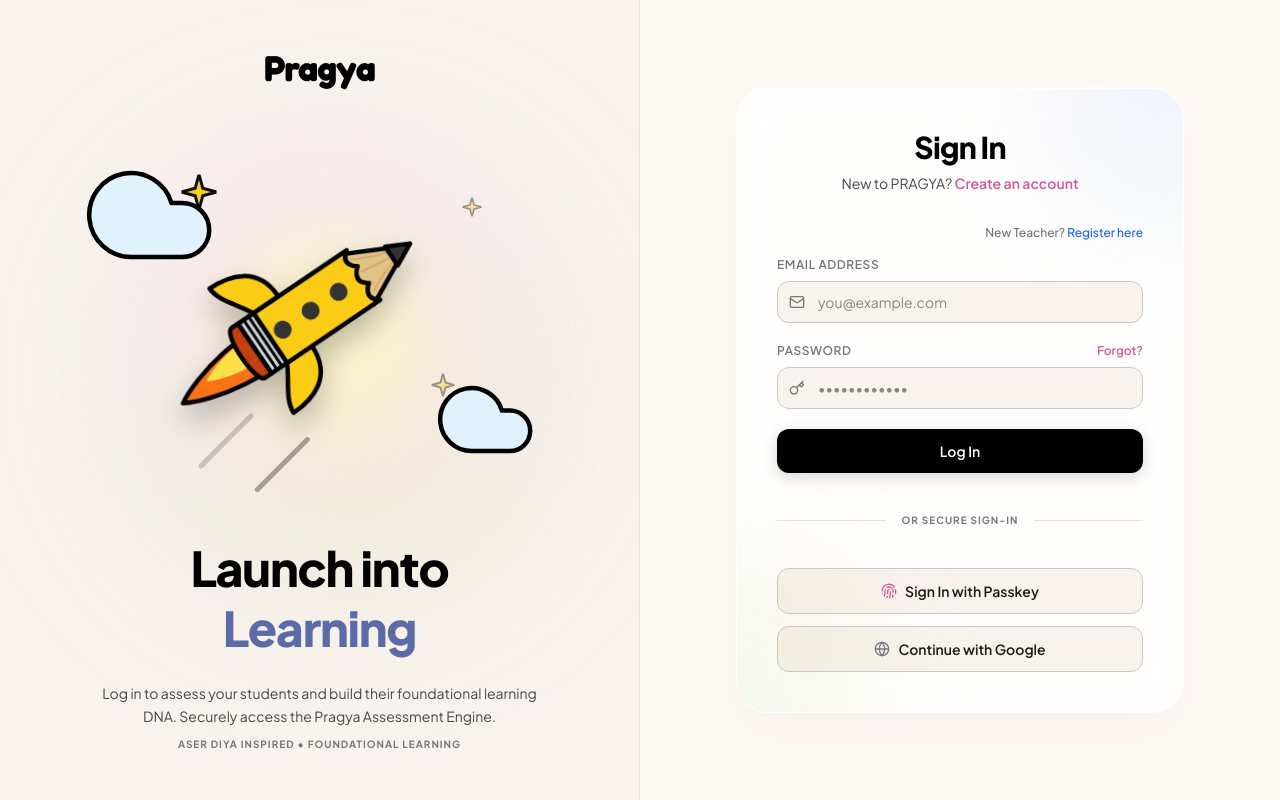
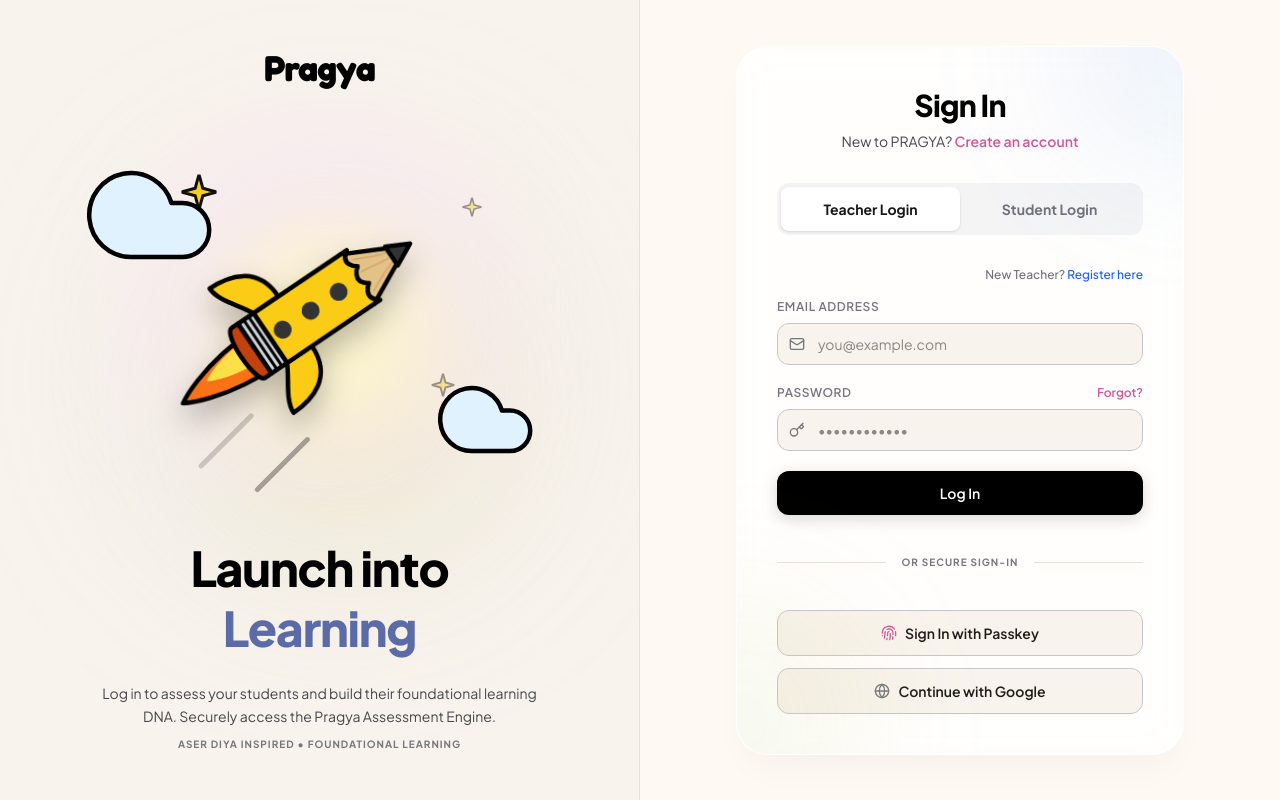
Before and after one commit to Dhanushcodehub/Pragya, a Next.js app: page /login in a window 1280 px wide. Built offline with nearby package versions, Linux system fonts and the light colour scheme; no server answers; what @zxcvbn-ts/core would draw is missing.

Commit message:
fix: added missing teacher/student role toggle in login page

```diff
--- a/src/app/(auth)/login/page.tsx
+++ b/src/app/(auth)/login/page.tsx
@@ -198,6 +198,25 @@
             Create an account
           </Link>
         </p>
+      </div>
+
+
+      {/* Role Switcher */}
+      <div className="flex p-1 bg-zinc-100 rounded-xl mb-8">
+        <button
+          type="button"
+          onClick={() => setRole('teacher')}
+          className={`flex-1 py-3 text-sm font-bold rounded-lg transition-all ${role === 'teacher' ? 'bg-white shadow-sm text-zinc-900' : 'text-zinc-500 hover:text-zinc-700'}`}
+        >
+          Teacher Login
+        </button>
+        <button
+          type="button"
+          onClick={() => setRole('student')}
+          className={`flex-1 py-3 text-sm font-bold rounded-lg transition-all ${role === 'student' ? 'bg-[#FFBE91] shadow-sm text-[#5a2e15]' : 'text-zinc-500 hover:text-zinc-700'}`}
+        >
+          Student Login
+        </button>
       </div>
 
       {error && (
```
